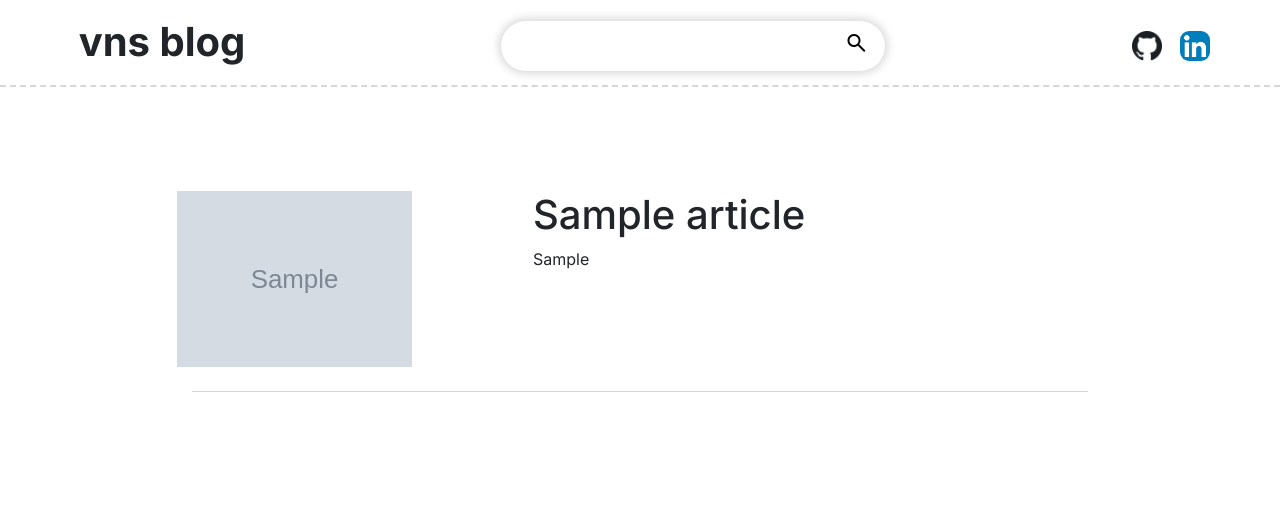
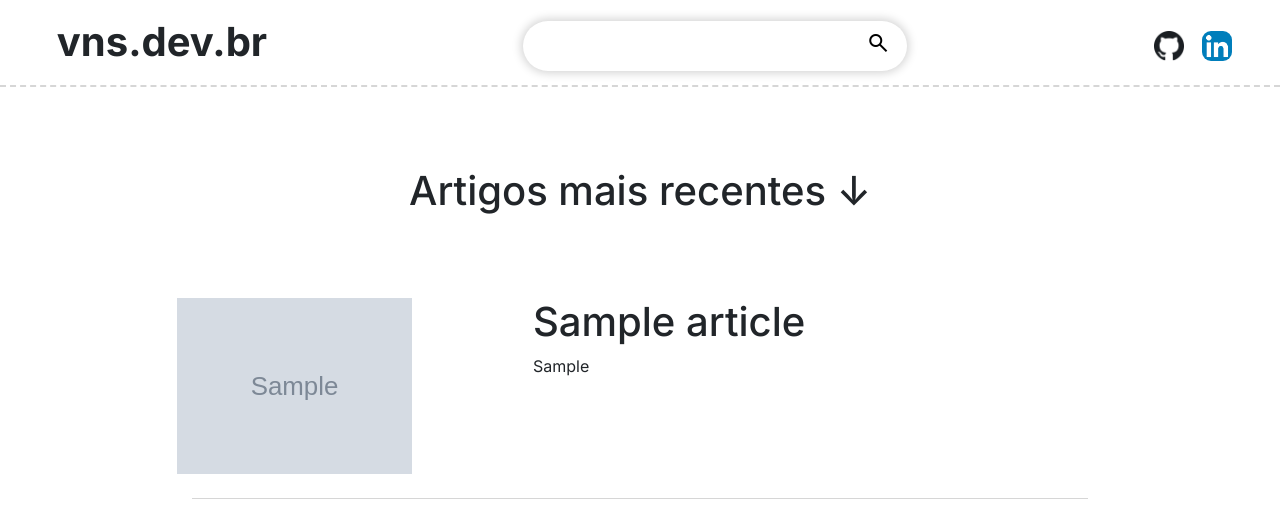
Before and after one commit to vnscss/vnscss.github.io, a Django app: page / in a window 1280 px wide. Shown: the top 506 px of the page. Run offline with Django 5.2, Linux system fonts and the light colour scheme; tables that the repository leaves empty hold one stand-in row (values such as "Sample post"); grey boxes marked "Sample" are stand-in pictures; some libraries are stand-ins or nearby versions.

Commit message:
Style: ajustes no titulo e chamada do article, e add de string na mainPage

```diff
--- a/templates/article/article.html
+++ b/templates/article/article.html
@@ -31,7 +31,7 @@
 <main id="scroll-area">
     <div class="articleInnerMainContainer">
             <div class="singleArticleContainer">
-                            <div>
+                            <div class="singleArticleHead">
 
                                 <h1 class="articleTitle">
                                     {{ article.titulo }}
--- a/templates/header.html
+++ b/templates/header.html
@@ -1,5 +1,5 @@
 <header>
-    <h1 class="headerTitle" onclick="window.location.href = `/`" style="cursor: pointer;">vns blog</h1>
+    <h1 class="headerTitle" onclick="window.location.href = `/`" style="cursor: pointer;">vns.dev.br</h1>
 
     <div class="search">
         <input type="text">
--- a/templates/mainPage.html
+++ b/templates/mainPage.html
@@ -1,12 +1,14 @@
 {% extends 'base.html' %}
 
 {% block titulo %}
-    vns-blog
+    vns.dev.br
 {% endblock %}
 {% load static%}
 {% block conteudo %}
 <main id="scroll-area">
 <div style="display: flex; align-items: center; justify-content: center; flex-direction: column; width: 100vw; padding-top: 5vh;">
+
+<h1 style="padding-bottom: 4%;">Artigos mais recentes ↓</h1>
 
 {% for article in articles %}
 <div class="articlesContainer">
--- a/templates/style.html
+++ b/templates/style.html
@@ -239,6 +239,10 @@ footer{
 
 }
 
+.singleArticleHead{
+  width: 100%;
+}
+
 .articleTitle{
     text-align: justify;
 }
```
